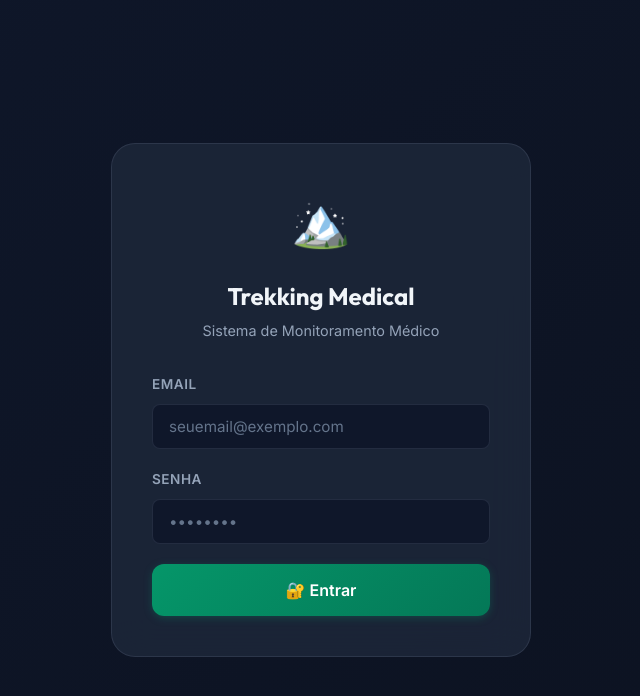
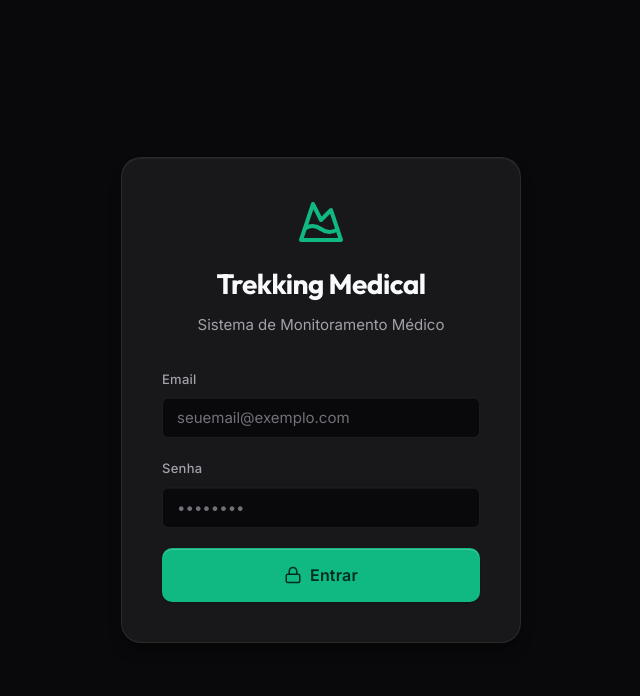
Before and after one commit to rafaelpmtrindade/trekking-medical, a Next.js app: page /login in a window 1280 px wide. Shown: the top 696 px of the page, without its empty margins (319-959 px from the left). Built offline with nearby package versions, Linux system fonts and the light colour scheme; no server answers.

Commit message:
feat: implement modern UI/UX redesign with premium dark theme and lucide icons

```diff
--- a/package.json
+++ b/package.json
@@ -12,6 +12,7 @@
     "@supabase/supabase-js": "^2.97.0",
     "browser-image-compression": "^2.0.2",
     "leaflet": "^1.9.4",
+    "lucide-react": "^0.575.0",
     "next": "16.1.6",
     "react": "19.2.3",
     "react-dom": "19.2.3",
--- a/src/app/globals.css
+++ b/src/app/globals.css
@@ -1,54 +1,65 @@
-@import url('https://fonts.googleapis.com/css2?family=Inter:wght@300;400;500;600;700;800&family=Outfit:wght@600;700;800&display=swap');
+@import url('https://fonts.googleapis.com/css2?family=Inter:wght@300;400;500;600;700;800&family=Outfit:wght@500;600;700;800&display=swap');
 
 :root {
-  /* Color palette - Mountain Green + Medical */
-  --color-primary: #059669;
-  --color-primary-dark: #047857;
-  --color-primary-light: #10b981;
-  --color-primary-glow: rgba(5, 150, 105, 0.3);
+  /* Color palette - Sleek Zinc & Emerald Accent */
+  --color-primary: #10b981;
+  --color-primary-dark: #059669;
+  --color-primary-light: #34d399;
+  --color-primary-glow: rgba(16, 185, 129, 0.15);
 
-  --color-accent: #0ea5e9;
-  --color-accent-light: #38bdf8;
+  --color-accent: #38bdf8;
+  --color-accent-light: #7dd3fc;
 
-  --color-bg: #0f172a;
-  --color-bg-secondary: #1e293b;
-  --color-bg-card: rgba(30, 41, 59, 0.8);
-  --color-bg-glass: rgba(30, 41, 59, 0.6);
+  /* True modern dark backgrounds */
+  --color-bg: #09090b;
+  /* Zinc 950 */
+  --color-bg-secondary: #0f1115;
+  /* Zinc 900 variation */
+  --color-bg-card: rgba(24, 24, 27, 0.6);
+  /* Zinc 900 alpha */
+  --color-bg-glass: rgba(9, 9, 11, 0.7);
 
-  --color-surface: #1e293b;
-  --color-surface-hover: #334155;
-  --color-border: rgba(148, 163, 184, 0.15);
-  --color-border-focus: rgba(5, 150, 105, 0.5);
+  --color-surface: #18181b;
+  /* Zinc 900 */
+  --color-surface-hover: #27272a;
+  /* Zinc 800 */
+  --color-border: rgba(255, 255, 255, 0.08);
+  --color-border-subtle: rgba(255, 255, 255, 0.04);
+  --color-border-focus: rgba(16, 185, 129, 0.4);
 
-  --color-text: #f1f5f9;
-  --color-text-secondary: #94a3b8;
-  --color-text-muted: #64748b;
+  --color-text: #f8fafc;
+  /* Slate 50 */
+  --color-text-secondary: #a1a1aa;
+  /* Zinc 400 */
+  --color-text-muted: #71717a;
+  /* Zinc 500 */
 
-  /* Severity colors */
+  /* Modern severity colors - Softer tones for dark mode */
   --color-leve: #22c55e;
-  --color-moderado: #f59e0b;
+  --color-moderado: #eab308;
   --color-grave: #f97316;
   --color-critico: #ef4444;
 
-  /* Shadows */
-  --shadow-sm: 0 1px 2px rgba(0, 0, 0, 0.3);
-  --shadow-md: 0 4px 12px rgba(0, 0, 0, 0.3);
-  --shadow-lg: 0 8px 32px rgba(0, 0, 0, 0.4);
+  /* Refined Shadows */
+  --shadow-sm: 0 1px 2px rgba(0, 0, 0, 0.4);
+  --shadow-md: 0 4px 6px -1px rgba(0, 0, 0, 0.3), 0 2px 4px -2px rgba(0, 0, 0, 0.3);
+  --shadow-lg: 0 10px 15px -3px rgba(0, 0, 0, 0.3), 0 4px 6px -4px rgba(0, 0, 0, 0.3);
   --shadow-glow: 0 0 20px var(--color-primary-glow);
+  --shadow-inner: inset 0 1px 0 rgba(255, 255, 255, 0.05);
 
-  /* Radius */
-  --radius-sm: 8px;
-  --radius-md: 12px;
-  --radius-lg: 16px;
-  --radius-xl: 24px;
+  /* Radius - Slightly flatter for modern look */
+  --radius-sm: 6px;
+  --radius-md: 10px;
+  --radius-lg: 14px;
+  --radius-xl: 20px;
 
   /* Font */
   --font-body: 'Inter', -apple-system, BlinkMacSystemFont, sans-serif;
   --font-display: 'Outfit', 'Inter', sans-serif;
 
   /* Transitions */
-  --transition-fast: 150ms ease;
-  --transition-normal: 250ms ease;
+  --transition-fast: 150ms cubic-bezier(0.4, 0, 0.2, 1);
+  --transition-normal: 250ms cubic-bezier(0.4, 0, 0.2, 1);
   --transition-slow: 400ms cubic-bezier(0.4, 0, 0.2, 1);
 }
 
@@ -89,44 +100,43 @@ body {
 
 .page-title {
   font-family: var(--font-display);
-  font-size: 2rem;
+  font-size: 2.25rem;
   font-weight: 700;
-  background: linear-gradient(135deg, var(--color-primary-light), var(--color-accent));
-  -webkit-background-clip: text;
-  -webkit-text-fill-color: transparent;
-  background-clip: text;
+  letter-spacing: -0.02em;
+  color: var(--color-text);
 }
 
 .page-subtitle {
   color: var(--color-text-secondary);
-  font-size: 0.95rem;
-  margin-top: 4px;
+  font-size: 1rem;
+  margin-top: 6px;
+  font-weight: 400;
 }
 
 /* ============================================ */
 /* CARDS                                        */
 /* ============================================ */
 .card {
-  background: var(--color-bg-card);
-  backdrop-filter: blur(12px);
+  background: var(--color-surface);
   border: 1px solid var(--color-border);
-  border-radius: var(--radius-lg);
+  border-radius: var(--radius-xl);
   padding: 24px;
+  box-shadow: var(--shadow-sm), var(--shadow-inner);
   transition: all var(--transition-normal);
 }
 
 .card:hover {
   border-color: var(--color-border-focus);
-  box-shadow: var(--shadow-glow);
+  box-shadow: var(--shadow-md), var(--shadow-glow), var(--shadow-inner);
   transform: translateY(-2px);
 }
 
 .card-static {
-  background: var(--color-bg-card);
-  backdrop-filter: blur(12px);
+  background: var(--color-surface);
   border: 1px solid var(--color-border);
-  border-radius: var(--radius-lg);
+  border-radius: var(--radius-xl);
   padding: 24px;
+  box-shadow: var(--shadow-sm), var(--shadow-inner);
 }
 
 /* ============================================ */
@@ -140,44 +150,50 @@ body {
 }
 
 .stat-card {
-  background: var(--color-bg-card);
-  backdrop-filter: blur(12px);
+  background: var(--color-surface);
   border: 1px solid var(--color-border);
-  border-radius: var(--radius-md);
+  border-radius: var(--radius-lg);
   padding: 20px;
   display: flex;
   align-items: center;
   gap: 16px;
+  box-shadow: var(--shadow-sm), var(--shadow-inner);
   transition: all var(--transition-normal);
 }
 
 .stat-card:hover {
   transform: translateY(-2px);
-  box-shadow: var(--shadow-md);
+  border-color: var(--color-border-focus);
+  box-shadow: var(--shadow-md), var(--shadow-glow), var(--shadow-inner);
 }
 
 .stat-icon {
   width: 48px;
   height: 48px;
-  border-radius: var(--radius-sm);
+  border-radius: var(--radius-md);
   display: flex;
   align-items: center;
   justify-content: center;
   font-size: 1.5rem;
   flex-shrink: 0;
+  background: rgba(16, 185, 129, 0.1);
+  color: var(--color-primary);
+  border: 1px solid rgba(16, 185, 129, 0.2);
 }
 
 .stat-value {
   font-family: var(--font-display);
-  font-size: 1.75rem;
+  font-size: 1.875rem;
   font-weight: 700;
-  line-height: 1;
+  line-height: 1.1;
+  letter-spacing: -0.02em;
 }
 
 .stat-label {
   color: var(--color-text-secondary);
-  font-size: 0.85rem;
-  margin-top: 2px;
+  font-size: 0.875rem;
+  font-weight: 500;
+  margin-top: 4px;
 }
 
 /* ============================================ */
@@ -188,16 +204,17 @@ body {
   align-items: center;
   justify-content: center;
   gap: 8px;
-  padding: 12px 24px;
+  padding: 10px 20px;
   border-radius: var(--radius-sm);
   font-family: var(--font-body);
-  font-size: 0.9rem;
-  font-weight: 600;
-  border: none;
+  font-size: 0.875rem;
+  font-weight: 500;
+  border: 1px solid transparent;
   cursor: pointer;
   transition: all var(--transition-fast);
   text-decoration: none;
   white-space: nowrap;
+  letter-spacing: 0.01em;
 }
 
 .btn:disabled {
@@ -206,20 +223,23 @@ body {
 }
 
 .btn-primary {
-  background: linear-gradient(135deg, var(--color-primary), var(--color-primary-dark));
-  color: white;
-  box-shadow: 0 2px 8px rgba(5, 150, 105, 0.3);
+  background: var(--color-primary);
+  color: #022c22;
+  /* very dark green for contrast */
+  font-weight: 600;
+  box-shadow: 0 1px 2px rgba(0, 0, 0, 0.2), inset 0 1px 0 rgba(255, 255, 255, 0.2);
 }
 
 .btn-primary:hover:not(:disabled) {
+  background: var(--color-primary-light);
   transform: translateY(-1px);
-  box-shadow: 0 4px 16px rgba(5, 150, 105, 0.4);
+  box-shadow: 0 4px 12px rgba(16, 185, 129, 0.4), inset 0 1px 0 rgba(255, 255, 255, 0.2);
 }
 
 .btn-secondary {
-  background: var(--color-surface);
+  background: transparent;
   color: var(--color-text);
-  border: 1px solid var(--color-border);
+  border-color: var(--color-border);
 }
 
 .btn-secondary:hover:not(:disabled) {
@@ -228,8 +248,15 @@ body {
 }
 
 .btn-danger {
-  background: linear-gradient(135deg, #ef4444, #dc2626);
+  background: var(--color-critico);
   color: white;
+  font-weight: 600;
+  box-shadow: 0 1px 2px rgba(0, 0, 0, 0.2), inset 0 1px 0 rgba(255, 255, 255, 0.2);
+}
+
+.btn-danger:hover:not(:disabled) {
+  background: #f87171;
+  transform: translateY(-1px);
 }
 
 .btn-sm {
@@ -259,34 +286,34 @@ body {
 
 .form-label {
   display: block;
-  font-size: 0.85rem;
-  font-weight: 600;
+  font-size: 0.8125rem;
+  font-weight: 500;
   color: var(--color-text-secondary);
   margin-bottom: 8px;
-  text-transform: uppercase;
-  letter-spacing: 0.5px;
+  letter-spacing: 0.02em;
 }
 
 .form-input,
 .form-select,
 .form-textarea {
   width: 100%;
-  padding: 12px 16px;
+  padding: 10px 14px;
   background: var(--color-bg);
   border: 1px solid var(--color-border);
   border-radius: var(--radius-sm);
   color: var(--color-text);
   font-family: var(--font-body);
-  font-size: 0.95rem;
+  font-size: 0.9375rem;
   transition: all var(--transition-fast);
   outline: none;
+  box-shadow: var(--shadow-inner);
 }
 
 .form-input:focus,
 .form-select:focus,
 .form-textarea:focus {
   border-color: var(--color-primary);
-  box-shadow: 0 0 0 3px var(--color-primary-glow);
+  box-shadow: 0 0 0 1px var(--color-primary), var(--shadow-inner);
 }
 
 .form-textarea {
@@ -366,21 +393,22 @@ table {
 }
 
 th {
-  background: var(--color-surface);
-  padding: 12px 16px;
+  background: var(--color-bg);
+  padding: 14px 16px;
   text-align: left;
-  font-size: 0.8rem;
+  font-size: 0.75rem;
   font-weight: 600;
   color: var(--color-text-secondary);
   text-transform: uppercase;
-  letter-spacing: 0.5px;
+  letter-spacing: 0.05em;
   border-bottom: 1px solid var(--color-border);
 }
 
 td {
-  padding: 14px 16px;
-  border-bottom: 1px solid var(--color-border);
-  font-size: 0.9rem;
+  padding: 16px;
+  border-bottom: 1px solid var(--color-border-subtle);
+  font-size: 0.875rem;
+  color: var(--color-text);
 }
 
 tr:last-child td {
@@ -397,6 +425,7 @@ tr:hover td {
 .navbar {
   background: var(--color-bg-glass);
   backdrop-filter: blur(20px);
+  -webkit-backdrop-filter: blur(20px);
   border-bottom: 1px solid var(--color-border);
   padding: 0 20px;
   position: sticky;
@@ -423,12 +452,14 @@ tr:hover td {
 
 .navbar-brand-icon {
   font-size: 1.5rem;
+  color: var(--color-primary);
 }
 
 .navbar-brand-text {
   font-family: var(--font-display);
-  font-size: 1.2rem;
+  font-size: 1.25rem;
   font-weight: 700;
+  letter-spacing: -0.02em;
 }
 
 .navbar-links {
@@ -442,7 +473,7 @@ tr:hover td {
   border-radius: var(--radius-sm);
   color: var(--color-text-secondary);
   text-decoration: none;
-  font-size: 0.9rem;
+  font-size: 0.875rem;
   font-weight: 500;
   transition: all var(--transition-fast);
 }
@@ -450,7 +481,7 @@ tr:hover td {
 .navbar-link:hover,
 .navbar-link.active {
   color: var(--color-text);
-  background: var(--color-surface);
+  background: var(--color-border-subtle);
 }
 
 /* ============================================ */
@@ -461,18 +492,18 @@ tr:hover td {
   display: flex;
   align-items: center;
   justify-content: center;
-  background: linear-gradient(135deg, var(--color-bg) 0%, #0c1220 100%);
+  background: var(--color-bg);
   padding: 20px;
 }
 
 .login-card {
   width: 100%;
-  max-width: 420px;
-  background: var(--color-bg-card);
-  backdrop-filter: blur(20px);
+  max-width: 400px;
+  background: var(--color-surface);
   border: 1px solid var(--color-border);
   border-radius: var(--radius-xl);
   padding: 40px;
+  box-shadow: var(--shadow-lg), var(--shadow-inner);
 }
 
 .login-header {
@@ -481,31 +512,34 @@ tr:hover td {
 }
 
 .login-icon {
-  font-size: 3rem;
+  font-size: 2.5rem;
   margin-bottom: 16px;
-  display: block;
+  display: flex;
+  justify-content: center;
+  color: var(--color-primary);
 }
 
 .login-title {
   font-family: var(--font-display);
-  font-size: 1.5rem;
+  font-size: 1.75rem;
   font-weight: 700;
-  margin-bottom: 4px;
+  margin-bottom: 6px;
+  letter-spacing: -0.02em;
 }
 
 .login-subtitle {
   color: var(--color-text-secondary);
-  font-size: 0.9rem;
+  font-size: 0.9375rem;
 }
 
 .login-error {
   background: rgba(239, 68, 68, 0.1);
-  border: 1px solid rgba(239, 68, 68, 0.3);
+  border: 1px solid rgba(239, 68, 68, 0.2);
   border-radius: var(--radius-sm);
   padding: 12px 16px;
   color: #ef4444;
-  font-size: 0.85rem;
-  margin-bottom: 20px;
+  font-size: 0.875rem;
+  margin-bottom: 24px;
 }
 
 /* ============================================ */
@@ -513,51 +547,54 @@ tr:hover td {
 /* ============================================ */
 .mobile-container {
   min-height: 100vh;
-  background: linear-gradient(180deg, #0c1a2e 0%, var(--color-bg) 100%);
+  background: var(--color-bg);
   padding: 20px;
   padding-bottom: 40px;
 }
 
 .participant-card {
-  background: var(--color-bg-card);
-  backdrop-filter: blur(12px);
+  background: var(--color-surface);
   border: 1px solid var(--color-border);
-  border-radius: var(--radius-lg);
+  border-radius: var(--radius-xl);
   padding: 24px;
   margin-bottom: 20px;
+  box-shadow: var(--shadow-sm), var(--shadow-inner);
 }
 
 .participant-header {
   display: flex;
   align-items: center;
   gap: 16px;
-  margin-bottom: 16px;
+  margin-bottom: 24px;
 }
 
 .participant-avatar {
   width: 56px;
   height: 56px;
   border-radius: 50%;
-  background: linear-gradient(135deg, var(--color-primary), var(--color-accent));
+  background: var(--color-border-subtle);
+  border: 1px solid var(--color-border);
   display: flex;
   align-items: center;
   justify-content: center;
   font-size: 1.5rem;
-  font-weight: 700;
-  color: white;
+  font-weight: 600;
+  color: var(--color-text);
   flex-shrink: 0;
 }
 
 .participant-name {
   font-family: var(--font-display);
-  font-size: 1.3rem;
+  font-size: 1.25rem;
   font-weight: 700;
+  letter-spacing: -0.01em;
 }
 
 .participant-tag {
-  color: var(--color-text-muted);
-  font-size: 0.8rem;
+  color: var(--color-text-secondary);
+  font-size: 0.875rem;
   font-family: monospace;
+  margin-top: 4px;
 }
 
 .participant-info-grid {
@@ -569,7 +606,8 @@ tr:hover td {
 .participant-info-item {
   background: var(--color-bg);
   border-radius: var(--radius-sm);
-  padding: 10px 14px;
+  padding: 12px 16px;
+  border: 1px solid var(--color-border-subtle);
 }
 
 .participant-info-label {
@@ -590,12 +628,13 @@ tr:hover td {
   display: flex;
   align-items: flex-start;
   gap: 10px;
-  background: rgba(14, 165, 233, 0.1);
-  border: 1px solid rgba(14, 165, 233, 0.3);
+  background: rgba(56, 189, 248, 0.1);
+  border: 1px solid rgba(56, 189, 248, 0.2);
   border-radius: var(--radius-sm);
   padding: 12px 16px;
   color: var(--color-accent-light);
-  font-size: 0.85rem;
+  font-size: 0.8125rem;
+  font-weight: 500;
   margin-top: 12px;
 }
 
@@ -603,12 +642,13 @@ tr:hover td {
   display: flex;
   align-items: flex-start;
   gap: 10px;
-  background: rgba(245, 158, 11, 0.1);
-  border: 1px solid rgba(245, 158, 11, 0.3);
+  background: rgba(234, 179, 8, 0.1);
+  border: 1px solid rgba(234, 179, 8, 0.2);
   border-radius: var(--radius-sm);
   padding: 12px 16px;
-  color: #f59e0b;
-  font-size: 0.85rem;
+  color: #fde047;
+  font-size: 0.8125rem;
+  font-weight: 500;
   margin-top: 12px;
 }
 
@@ -617,11 +657,12 @@ tr:hover td {
   align-items: flex-start;
   gap: 10px;
   background: rgba(239, 68, 68, 0.1);
-  border: 1px solid rgba(239, 68, 68, 0.3);
+  border: 1px solid rgba(239, 68, 68, 0.2);
   border-radius: var(--radius-sm);
   padding: 12px 16px;
-  color: #ef4444;
-  font-size: 0.85rem;
+  color: #fca5a5;
+  font-size: 0.8125rem;
+  font-weight: 500;
 }
 
 /* Severity selector */
@@ -634,52 +675,60 @@ tr:hover td {
 .severity-option {
   padding: 12px 8px;
   border-radius: var(--radius-sm);
-  border: 2px solid var(--color-border);
-  background: var(--color-bg);
+  border: 1px solid var(--color-border);
+  background: var(--color-surface);
   cursor: pointer;
   text-align: center;
   transition: all var(--transition-fast);
-  font-size: 0.8rem;
+  font-size: 0.8125rem;
   font-weight: 600;
 }
 
 .severity-option:hover {
   border-color: var(--color-border-focus);
+  background: var(--color-surface-hover);
 }
 
 .severity-option.selected {
   transform: scale(1.02);
+  box-shadow: var(--shadow-sm);
 }
 
 .severity-option .severity-icon {
-  font-size: 1.3rem;
-  display: block;
-  margin-bottom: 4px;
+  font-size: 1.25rem;
+  display: flex;
+  justify-content: center;
+  margin-bottom: 6px;
+  min-height: 24px;
 }
 
 /* Photo upload */
 .photo-upload-area {
-  border: 2px dashed var(--color-border);
+  border: 1px dashed var(--color-border);
   border-radius: var(--radius-md);
   padding: 24px;
   text-align: center;
   cursor: pointer;
   transition: all var(--transition-fast);
+  background: var(--color-surface);
 }
 
 .photo-upload-area:hover {
   border-color: var(--color-primary);
-  background: rgba(5, 150, 105, 0.05);
+  background: rgba(16, 185, 129, 0.05);
 }
 
 .photo-upload-icon {
   font-size: 2rem;
   margin-bottom: 8px;
+  display: flex;
+  justify-content: center;
+  color: var(--color-text-secondary);
 }
 
 .photo-upload-text {
   color: var(--color-text-secondary);
-  font-size: 0.85rem;
+  font-size: 0.875rem;
 }
 
 .photo-preview-grid {
@@ -751,8 +800,15 @@ tr:hover td {
 }
 
 @keyframes pulse {
-  0%,100% { opacity: 1; }
-  50% { opacity: 0.3; }
+
+  0%,
+  100% {
+    opacity: 1;
+  }
+
+  50% {
+    opacity: 0.3;
+  }
 }
 
 /* ============================================ */
@@ -795,9 +851,17 @@ tr:hover td {
 }
 
 @keyframes successBounce {
-  0% { transform: scale(0); }
-  50% { transform: scale(1.2); }
-  100% { transform: scale(1); }
+  0% {
+    transform: scale(0);
+  }
+
+  50% {
+    transform: scale(1.2);
+  }
+
+  100% {
+    transform: scale(1);
+  }
 }
 
 .success-title {
@@ -835,7 +899,9 @@ tr:hover td {
 }
 
 @keyframes spin {
-  to { transform: rotate(360deg); }
+  to {
+    transform: rotate(360deg);
+  }
 }
 
 /* ============================================ */
--- a/src/app/login/page.tsx
+++ b/src/app/login/page.tsx
@@ -3,6 +3,7 @@
 import { useState } from 'react';
 import { useAuth } from '@/contexts/AuthContext';
 import { useRouter } from 'next/navigation';
+import { MountainSnow, Lock } from 'lucide-react';
 
 export default function LoginPage() {
     const [email, setEmail] = useState('');
@@ -30,7 +31,7 @@ export default function LoginPage() {
         <div className="login-container">
             <div className="login-card">
                 <div className="login-header">
-                    <span className="login-icon">🏔️</span>
+                    <span className="login-icon"><MountainSnow size={48} /></span>
                     <h1 className="login-title">Trekking Medical</h1>
                     <p className="login-subtitle">Sistema de Monitoramento Médico</p>
                 </div>
@@ -68,7 +69,8 @@ export default function LoginPage() {
                         style={{ width: '100%' }}
                         disabled={loading}
                     >
-                        {loading ? 'Entrando...' : '🔐 Entrar'}
+                        <Lock size={18} />
+                        {loading ? 'Entrando...' : 'Entrar'}
                     </button>
                 </form>
             </div>
```
Also changed, not shown: src/app/a/page.tsx (+40 -23 lines), src/app/admin/medicos/page.tsx (+12 -9 lines), src/app/admin/participantes/page.tsx (+16 -10 lines), src/app/dashboard/page.tsx (+33 -18 lines), 1 other file (tests, documents, lock files or other folders).
